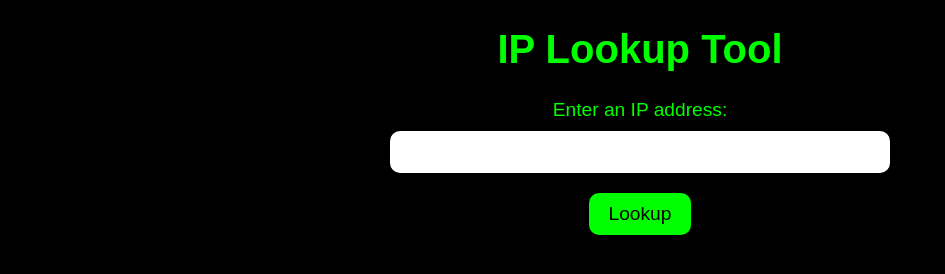
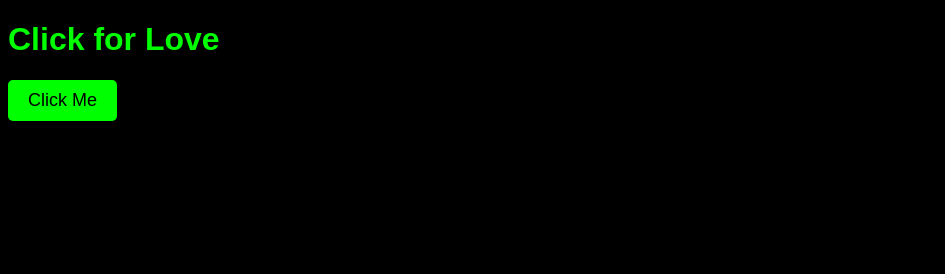
Before and after one commit to Balint122/web1.github.io, a plain HTML site: page index.html in a window 1280 px wide. Shown: the whole page, without its empty margins (0-945 px from the left). Drawn offline with Linux system fonts and the light colour scheme.

Commit message:
Update index.html

```diff
--- a/index.html
+++ b/index.html
@@ -1,82 +1,33 @@
 <!DOCTYPE html>
 <html>
 <head>
-  <title>IP Lookup Tool</title>
+	<title>Click for Love</title>
 	<style>
 		body {
 			background-color: black;
-      color: #00FF00;
+			color: white;
 			font-family: Arial, sans-serif;
 		}
 		h1 {
-      font-size: 2.5em;
-      text-align: center;
-    }
-    form {
-      margin: 0 auto;
-      max-width: 500px;
-      text-align: center;
-    }
-    label {
-      display: block;
-      margin-bottom: 10px;
-      font-size: 1.2em;
-    }
-    input[type=text] {
-      padding: 10px;
-      font-size: 1.2em;
-      border-radius: 10px;
-      border: none;
-      margin-bottom: 20px;
-      width: 100%;
-      box-sizing: border-box;
+			color: #00FF00;
 		}
 		button {
 			background-color: #00FF00;
+			color: black;
+			padding: 10px 20px;
+			font-size: 18px;
 			border: none;
-      padding: 10px 20px;
-      font-size: 1.2em;
-      border-radius: 10px;
+			border-radius: 5px;
 			cursor: pointer;
-      transition: background-color 0.3s ease;
 		}
 		button:hover {
 			background-color: #008000;
-    }
-    #result {
-      margin-top: 30px;
-      font-size: 1.2em;
+			color: white;
 		}
 	</style>
 </head>
 <body>
-  <h1>IP Lookup Tool</h1>
-  <form>
-    <label for="ip-address">Enter an IP address:</label>
-    <input type="text" id="ip-address" name="ip-address">
-    <button type="button" onclick="lookup()">Lookup</button>
-  </form>
-  <div id="result"></div>
-  <script>
-    function lookup() {
-      var ipAddress = document.getElementById("ip-address").value;
-      fetch("https://ipapi.co/" + ipAddress + "/json/")
-        .then(response => response.json())
-        .then(data => {
-          var resultDiv = document.getElementById("result");
-          resultDiv.innerHTML = "IP Address: " + data.ip + "<br>" +
-                                "City: " + data.city + "<br>" +
-                                "Region: " + data.region + "<br>" +
-                                "Country: " + data.country_name + "<br>" +
-                                "Postal Code: " + data.postal + "<br>" +
-                                "Latitude: " + data.latitude + "<br>" +
-                                "Longitude: " + data.longitude;
-        })
-        .catch(error => {
-          var resultDiv = document.getElementById("result");
-          resultDiv.innerHTML = "Error: " + error;
-        });
-    }
-  </script>
+	<h1>Click for Love</h1>
+	<button>Click Me</button>
 </body>
 </html>
```
Lines whose indentation alone changed are shown as unchanged.
